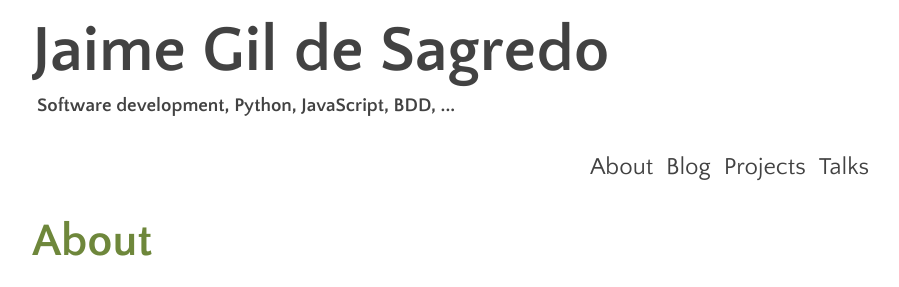
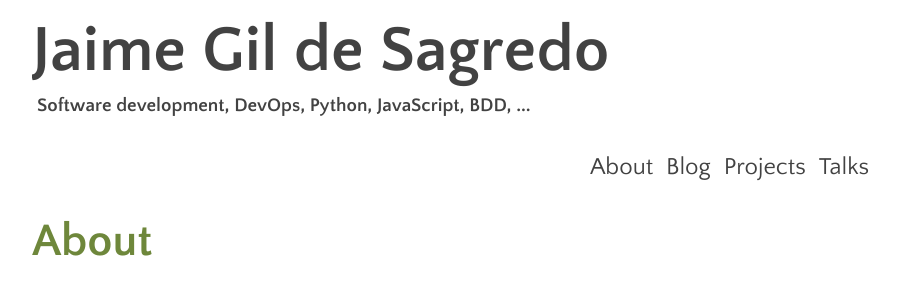
Before and after one commit to jaimegildesagredo/jaimegildesagredo.github.com, a Jekyll site: the page built from index.html, in a window 1280 px wide. Shown: the top 287 px of the page, without its empty margins (38-937 px from the left). Built offline with Jekyll 4.4.1, drawn with Linux system fonts in a browser that asks for light colours.

Commit message:
Updated page description

```diff
--- a/_layouts/base.html
+++ b/_layouts/base.html
@@ -5,7 +5,7 @@
 
     <meta http-equiv='Content-Type' content='text/html; charset=utf-8' />
     <meta name="author" content="Jaime Gil de Sagredo Luna" />
-    <meta name="description" content="Personal page about software development, Python, JavaScript, BDD and something more" />
+    <meta name="description" content="Personal page about software development, DevOps, Python, JavaScript, BDD, ..." />
     <meta name="keywords" content="software,development,python,javascript,bdd,tdd" />
 
     <meta name="viewport" content="width=device-width, initial-scale=1.0" />
@@ -40,7 +40,7 @@
                 <a href="/" title="Home">Jaime Gil de Sagredo</a>
               </h1>
 
-              <h4>Software development, Python, JavaScript, BDD, ...</h4>
+              <h4>Software development, DevOps, Python, JavaScript, BDD, ...</h4>
             </header>
 
             <nav>
```
